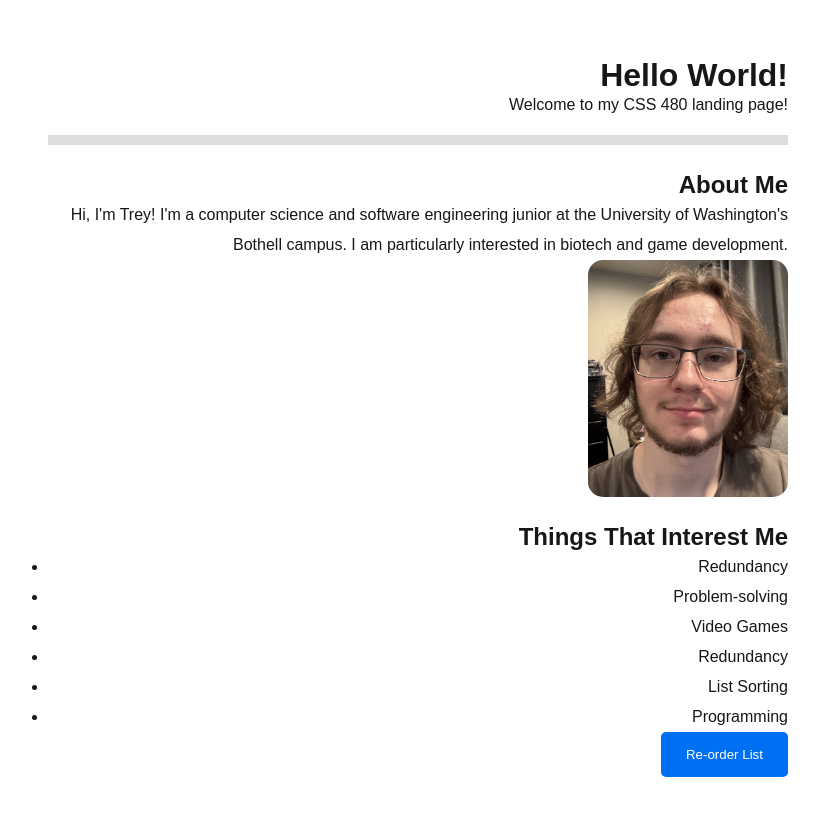
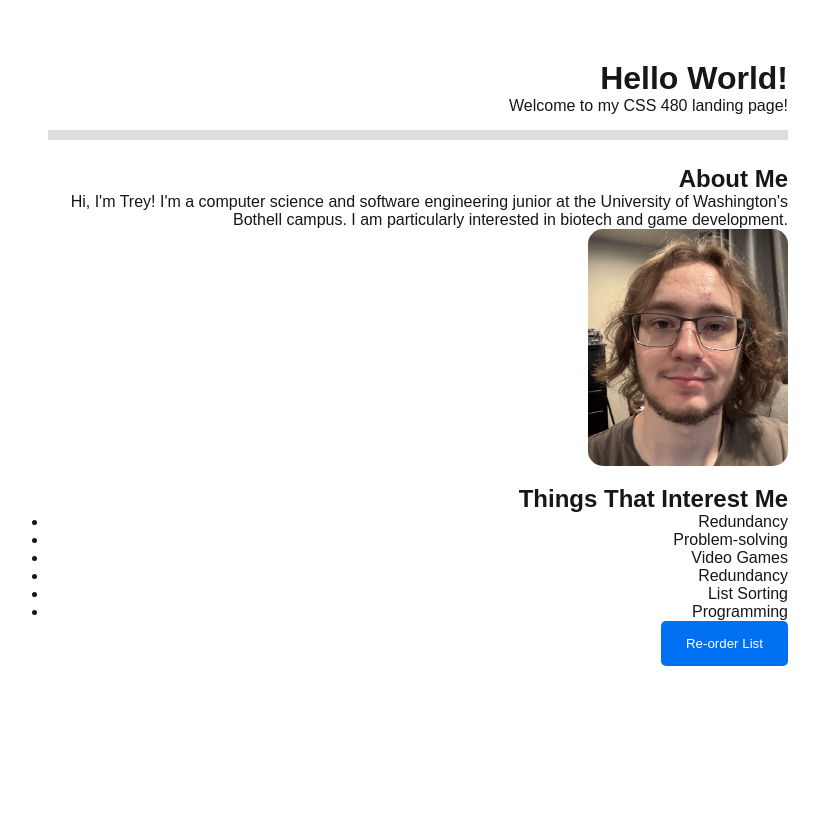
Before and after one commit to Trayouras/css-480-hello-world-new, a Next.js app: page / in a window 1280 px wide. Shown: the top 816 px of the page, without its empty margins (12-831 px from the left). Built offline with nearby package versions, Linux system fonts and the light colour scheme.

Commit message:
Style tweaks

```diff
--- a/src/app/page.js
+++ b/src/app/page.js
@@ -61,7 +61,7 @@ const styles = {
     textAlign: "right",
     maxWidth: "800px",
     margin: "30px",
-    lineHeight: "30px",
+    //lineHeight: "30px",
   },
   header: {
     borderBottom: "10px solid #ddd",
```
